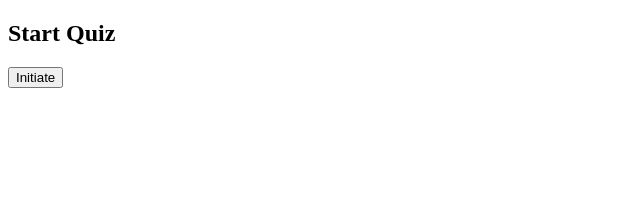
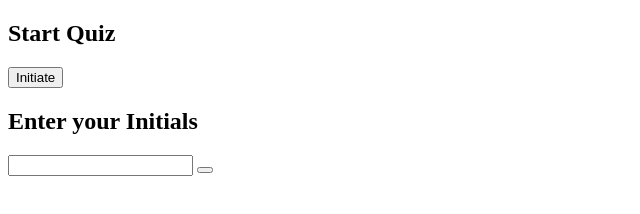
Before and after one commit to N3330/timed-quiz, a plain HTML site: page index.html in a window 1280 px wide. Shown: the whole page, without its empty margins (0-640 px from the left). Drawn offline with Linux system fonts and the light colour scheme.

Commit message:
added end and sunmit button to html

```diff
--- a/index.html
+++ b/index.html
@@ -16,10 +16,14 @@
         <h2 id="title">Questions</h2>
         <div id="answers">
 
+        </div>
+    </section>
+    <section id="end">
+        <h2>Enter your Initials</h2>
+        <input type="text" />
+        <button type="submit"></button>
+    </section>
 
-        </div>
-
-    </section>
     <script src="script.js"></script>
 </body>
 </html>
```
